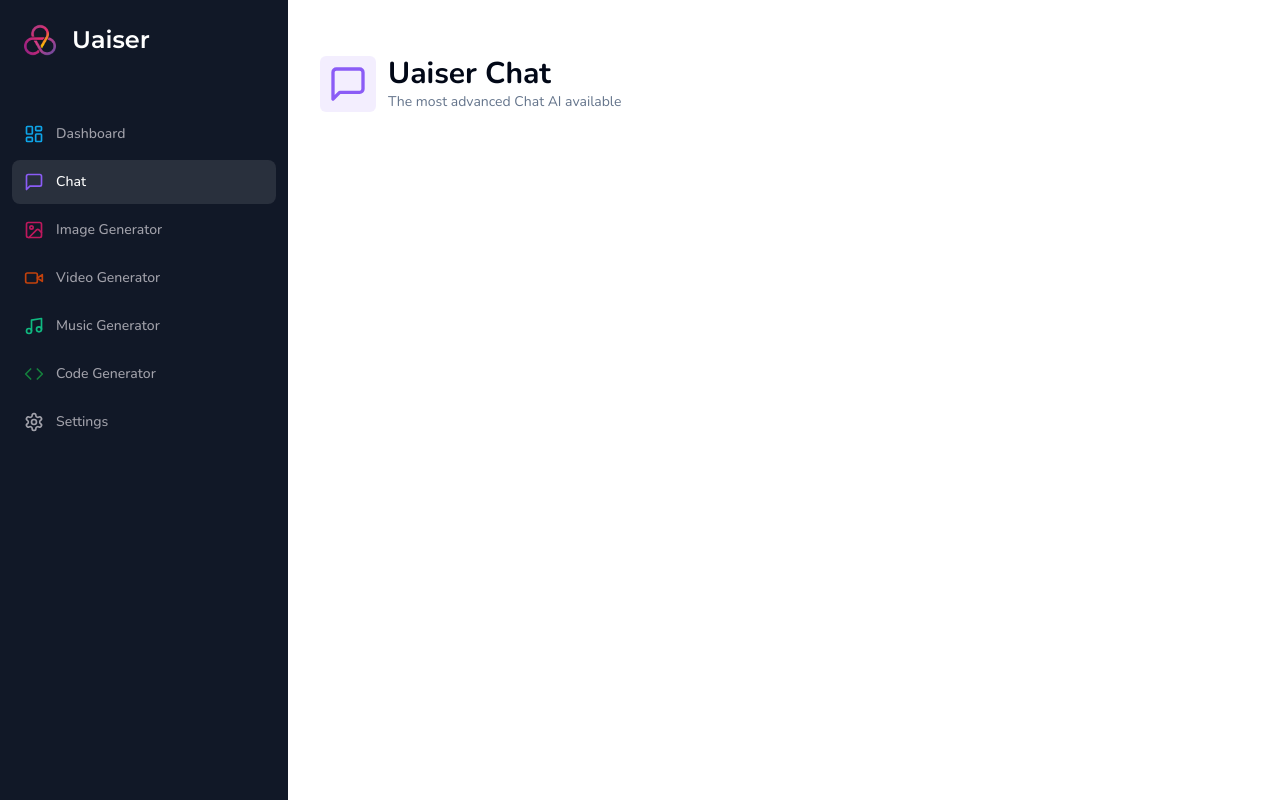
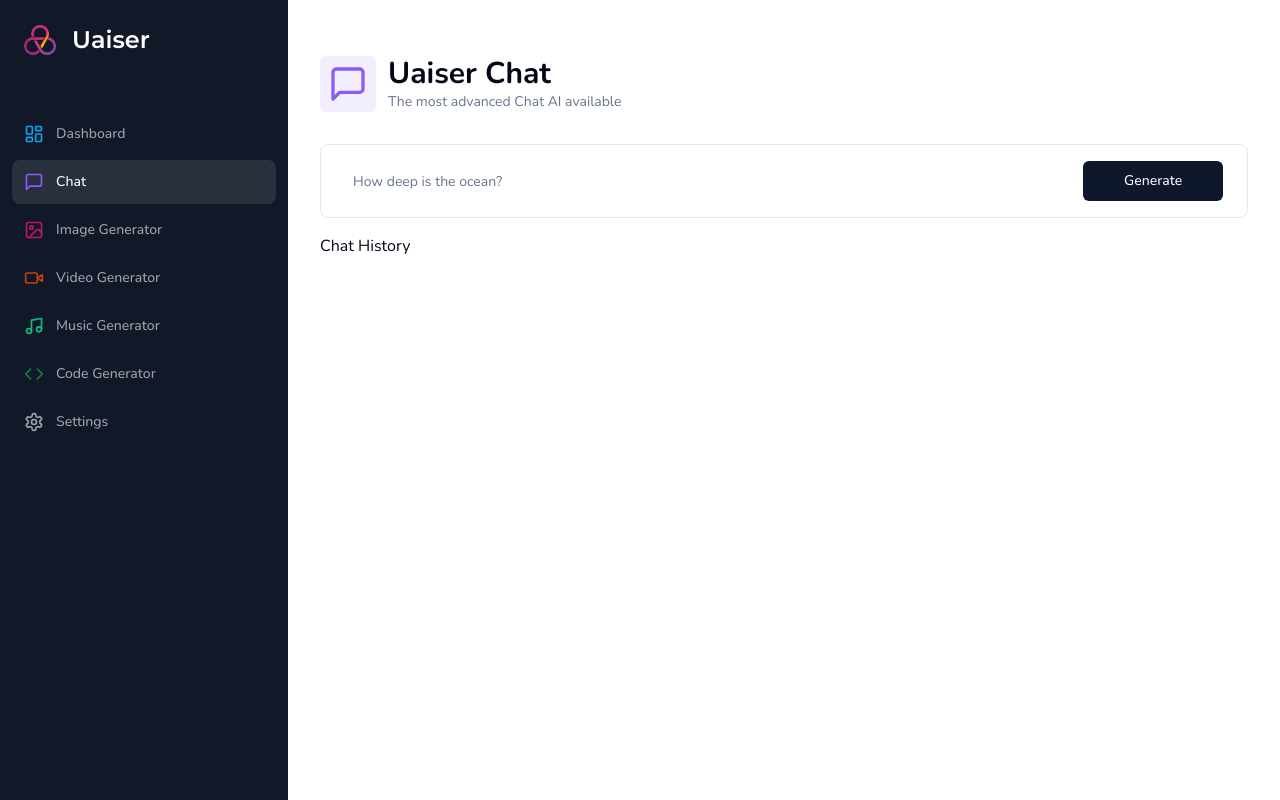
Before and after one commit to Steravy/uaiser, a Next.js app: page /conversation in a window 1280 px wide. Built offline with nearby package versions, Linux system fonts and the light colour scheme.

Commit message:
feat: created ui of ChatToolPage. description: created form component to handle messages between user and ai model

```diff
--- a/src/app/(dashboard)/(routes)/conversation/page.tsx
+++ b/src/app/(dashboard)/(routes)/conversation/page.tsx
@@ -1,11 +1,14 @@
 'use client';
 
 import Heading from "@/components/Heading";
+import { Form, FormControl, FormField, FormItem } from "@/components/ui/form";
+import { Input } from "@/components/ui/input";
+import { zodResolver } from "@hookform/resolvers/zod";
 import { MessageSquare } from "lucide-react";
 import { useForm } from "react-hook-form";
 import * as z from "zod";
 import { formSchema } from "./constants";
-import { zodResolver } from "@hookform/resolvers/zod";
+import { Button } from "@/components/ui/button";
 
 const ConversationToolPage = () => {
 
@@ -34,7 +37,36 @@ const ConversationToolPage = () => {
                 bgColor="bg-violet-500/10"
             />
             <article className="px-4 lg:px-8" >
-
+                <article>
+                    <Form {...form} >
+                        <form
+                            onSubmit={form.handleSubmit(handleSubmit)}
+                            className="grid grid-cols-12 gap-2 w-full p-4 px-3 md:px-6 border rounded-lg focus-within:shadow-sm "
+                        >
+                            <FormField
+                                name="prompt"
+                                render={({ field }) =>
+                                    <FormItem className="col-span-12 lg:col-span-10" >
+                                        <FormControl className="p-0 m-0" >
+                                            <Input
+                                                className="border-0 outline-none focus-visible:ring-0 focus-visible:ring-transparent px-2"
+                                                disabled={isLoading}
+                                                placeholder="How deep is the ocean?"
+                                                {...field}
+                                            />
+                                        </FormControl>
+                                    </FormItem>
+                                }
+                            />
+                            <Button className="col-span-12 lg:col-span-2 w-full" disabled={isLoading}>
+                                Generate
+                            </Button>
+                        </form>
+                    </Form>
+                </article>
+                <article className="space-y-4 mt-4" >
+                    Chat History
+                </article>
             </article>
         </section>
     )
--- /dev/null
+++ b/src/components/ui/input.tsx
@@ -0,0 +1,25 @@
+import * as React from "react"
+
+import { cn } from "@/lib/utils"
+
+export interface InputProps
+  extends React.InputHTMLAttributes<HTMLInputElement> {}
+
+const Input = React.forwardRef<HTMLInputElement, InputProps>(
+  ({ className, type, ...props }, ref) => {
+    return (
+      <input
+        type={type}
+        className={cn(
+          "flex h-10 w-full rounded-md border border-input bg-background px-3 py-2 text-sm ring-offset-background file:border-0 file:bg-transparent file:text-sm file:font-medium placeholder:text-muted-foreground focus-visible:outline-none focus-visible:ring-2 focus-visible:ring-ring focus-visible:ring-offset-2 disabled:cursor-not-allowed disabled:opacity-50",
+          className
+        )}
+        ref={ref}
+        {...props}
+      />
+    )
+  }
+)
+Input.displayName = "Input"
+
+export { Input }
```
Also changed, not shown: src/app/api/conversation/route.ts (added).
